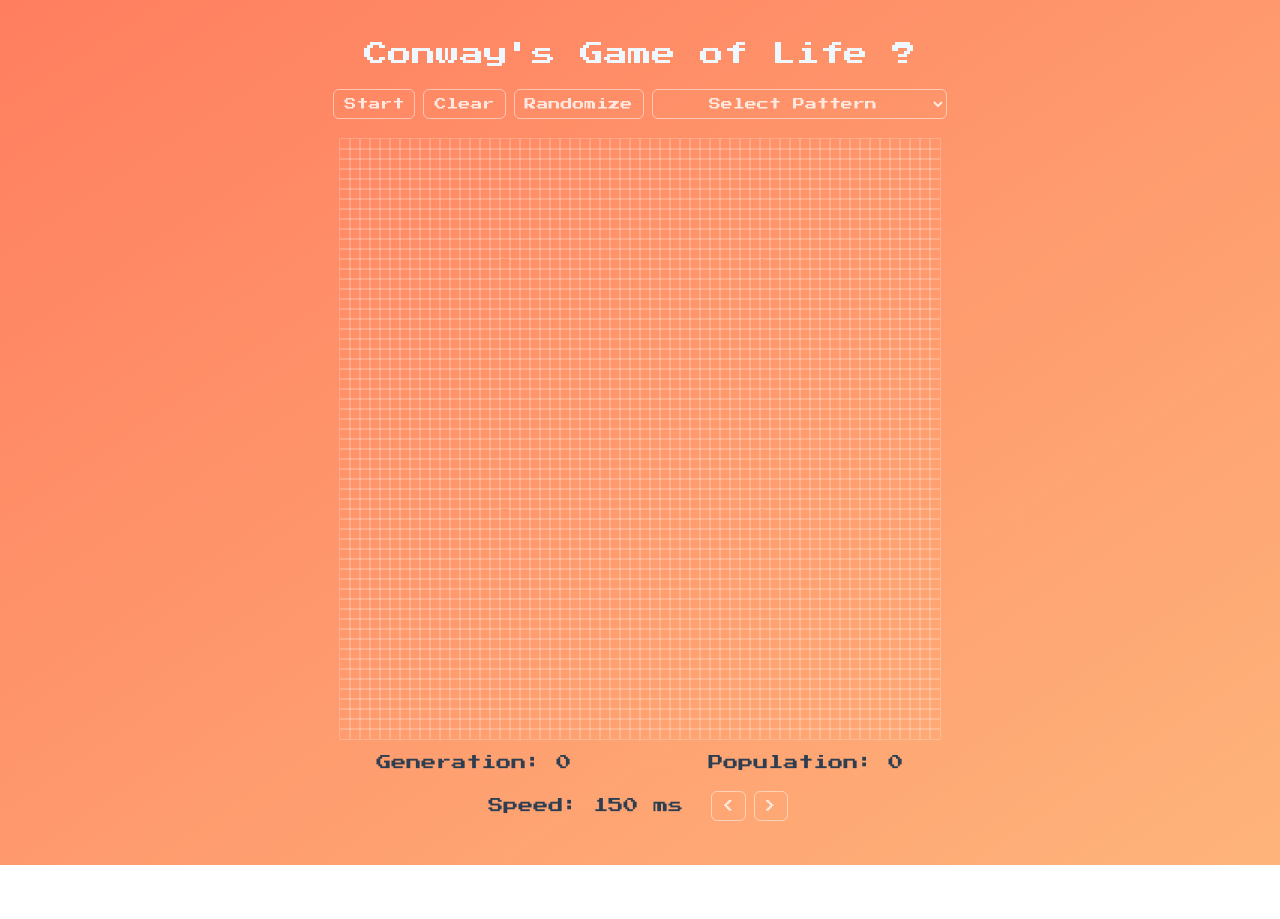
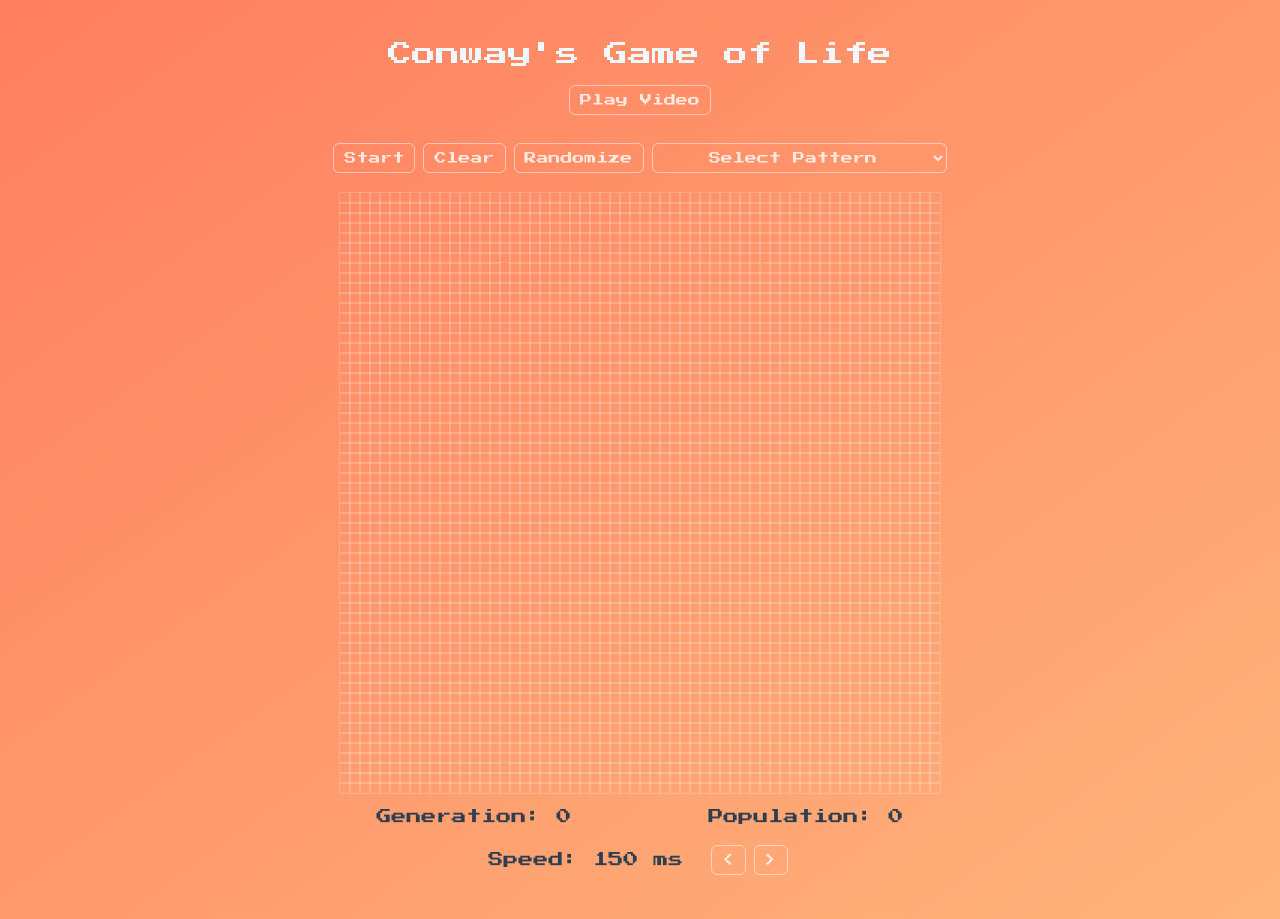
Before and after one commit to samvitjain/game-of-life, a Vue app: page / in a window 1280 px wide. Before the commit the page ends 865 px from the top, so only its background shows below. Built offline with nearby package versions, Linux system fonts and the light colour scheme.

Commit message:
Add play video button

```diff
--- a/src/components/GameOfLife.vue
+++ b/src/components/GameOfLife.vue
@@ -1,7 +1,12 @@
 <template>
   <div class="container-fluid">
-    <h4 class="text-center my-2" style="color: aliceblue;" @click="showVideo = true">Conway's Game of Life ?
+    <h4 class="text-center my-2" style="color: aliceblue;" @click="showVideo = true">Conway's Game of Life
     </h4>
+
+    <div class="text-center">
+      <button class="btn btn-control my-2" @click="showVideo = true">Play Video</button>
+    </div>
+
 
     <div v-if="showVideo" class="video-modal-overlay" @click.self="showVideo = false">
       <iframe width="100%" height="35%"
```
